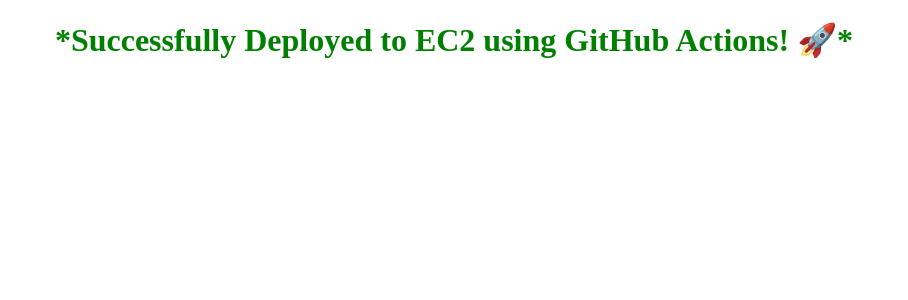
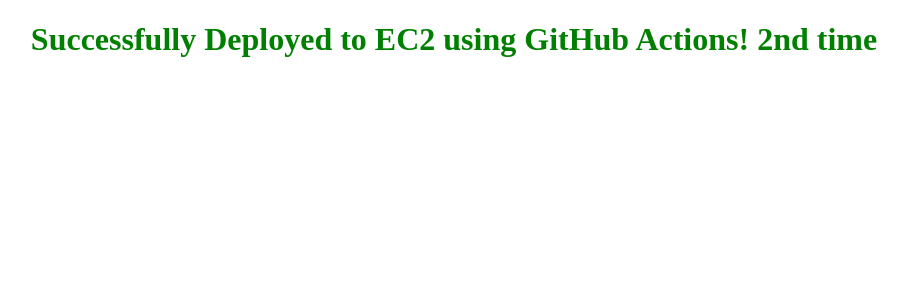
Before and after one commit to RishuRaj93092/DevOps, an Angular app: page / in a window 1280 px wide. Shown: the top 300 px of the page, without its empty margins (186-1094 px from the left). Built offline with nearby package versions, Linux system fonts and the light colour scheme.

Commit message:
Update success.component.html

```diff
--- a/src/app/success/success.component.html
+++ b/src/app/success/success.component.html
@@ -1,3 +1,3 @@
 <h1 style="text-align: center; color: green">
-  *Successfully Deployed to EC2 using GitHub Actions! 🚀*
+  Successfully Deployed to EC2 using GitHub Actions! 2nd time
 </h1>
```
